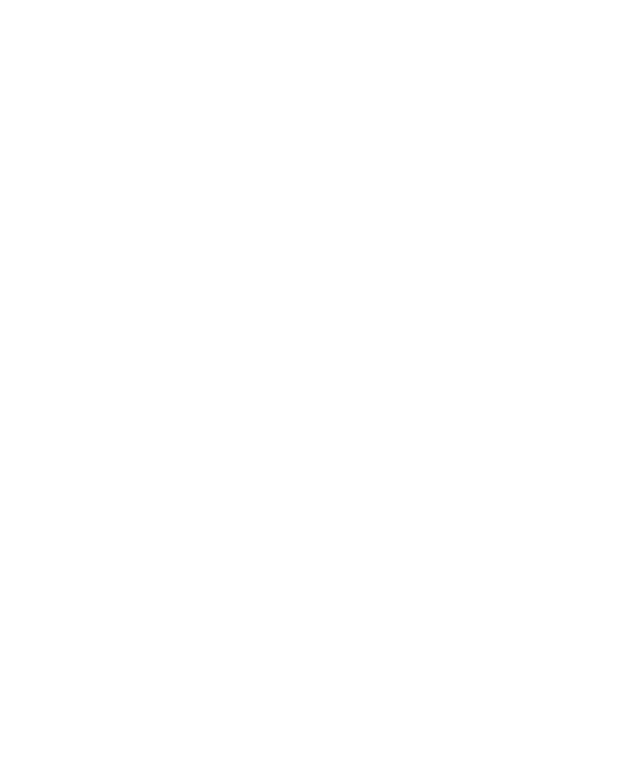
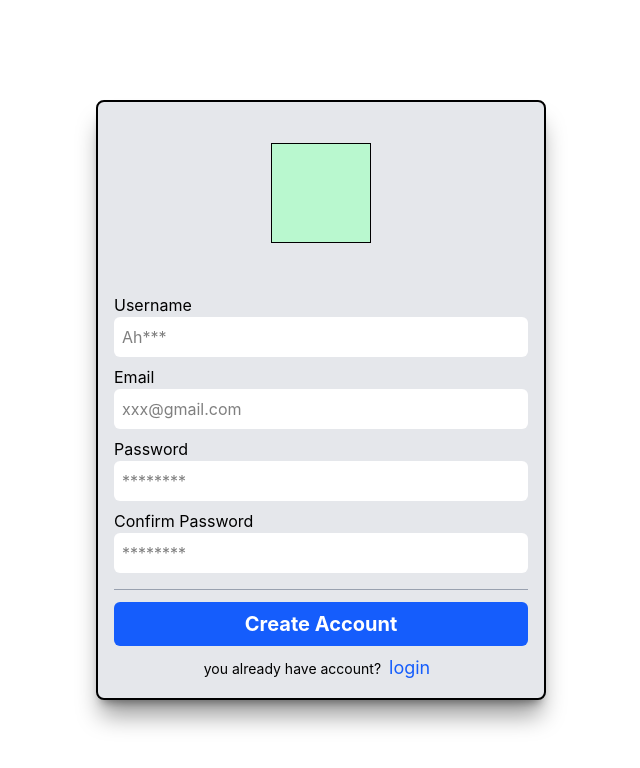
Before and after one commit to Ahmed-al-salmo/Tasks-reminder, a React (Vite) app: page / in a window 1280 px wide. Before the commit this address had no page. Shown: the top 768 px of the page, without its empty margins (319-959 px from the left). Built offline with nearby package versions, Linux system fonts and the light colour scheme; no server answers.

Commit message:
fixed router basename

```diff
--- a/src/App.jsx
+++ b/src/App.jsx
@@ -11,10 +11,10 @@
   const [count, setCount] = useState(0)
 
   return (
-    <BrowserRouter>
+    <BrowserRouter path='/Tasks-reminder'>
 
       <Routes>
-        <Route path="/Tasks-reminder" element={<GetStartes />} />
+        <Route path="/" element={<GetStartes />} />
         <Route path="/create-account" element={<CreateAccount />} />
         <Route path="/login" element={<Login />} />
         <Route path="/home" element={<Home />} />
```
